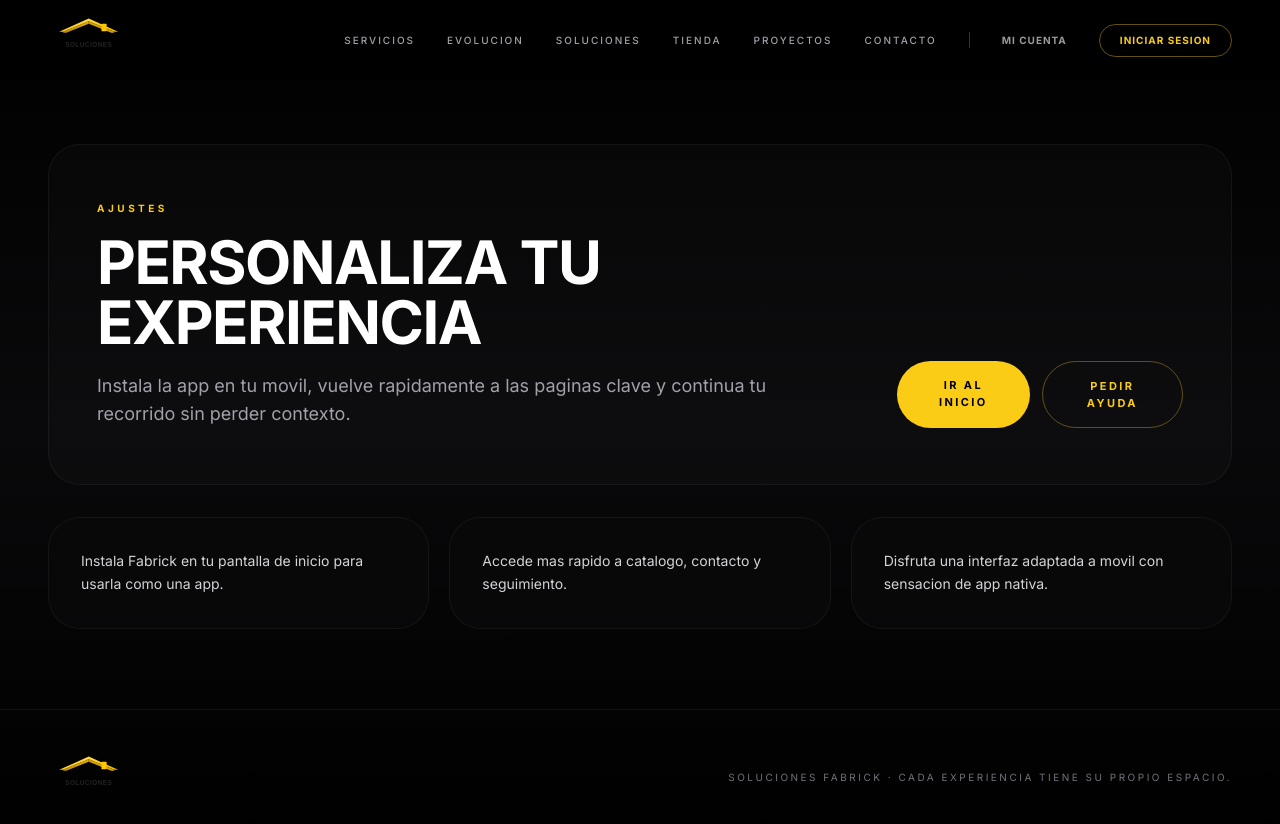
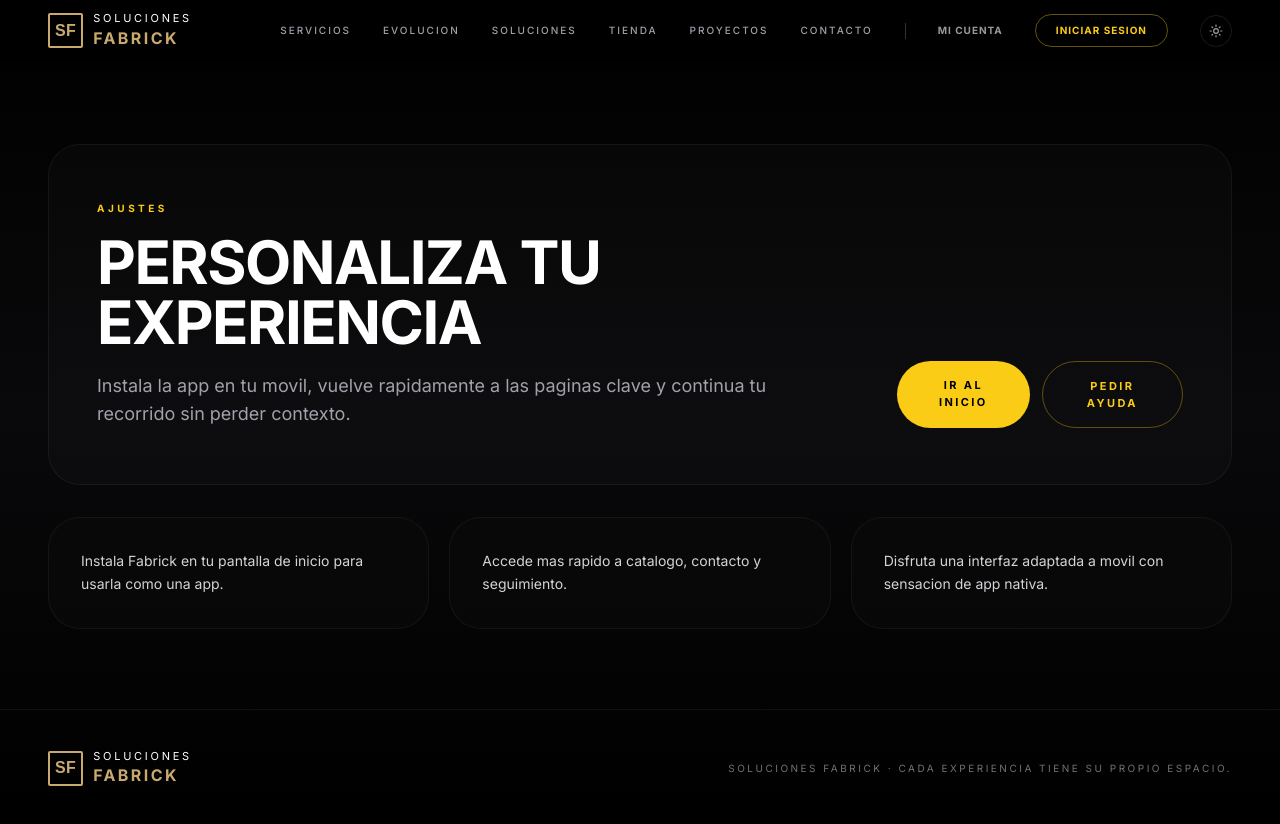
Before and after one commit to thinkfashz/solucionfabrick2.5, a Next.js app in the folder fabrick-store/fabrick-store/: page /ajustes in a window 1280 px wide. Shown: the top 824 px of the page. Built offline with nearby package versions, Linux system fonts and the light colour scheme; a web font is replaced by a local one.

Commit message:
fix: Logo + navbar + theme system corrected
Agent-Logs-Url: https://github.com/thinkfashz/solucionfabrick2.5/sessions/765603f6-3340-47ea-8039-e9d5f2595a10

Co-authored-by: thinkfashz <225802060+thinkfashz@users.noreply.github.com>

```diff
--- a/fabrick-store/fabrick-store/package.json
+++ b/fabrick-store/fabrick-store/package.json
@@ -10,14 +10,16 @@
   },
   "dependencies": {
     "@insforge/sdk": "latest",
-    "recharts": "^2.13.3",
+    "@radix-ui/react-switch": "^1.2.6",
     "animejs": "^3.2.2",
     "framer-motion": "^12.38.0",
     "gsap": "^3.12.5",
     "lucide-react": "^0.460.0",
     "next": "14.2.29",
+    "next-themes": "^0.4.6",
     "react": "^18",
-    "react-dom": "^18"
+    "react-dom": "^18",
+    "recharts": "^2.13.3"
   },
   "devDependencies": {
     "@types/animejs": "^3.1.13",
--- a/fabrick-store/fabrick-store/src/app/globals.css
+++ b/fabrick-store/fabrick-store/src/app/globals.css
@@ -4,14 +4,55 @@
 @tailwind components;
 @tailwind utilities;
 
+/* ── Theme variables ── */
+:root {
+  --bg: #f8f5f0;
+  --text: #1a1a1a;
+  --accent: #b8860b;
+}
+
+.dark {
+  --bg: #0a0a0a;
+  --text: #ffffff;
+  --accent: #c9a96e;
+}
+
 * {
   scroll-behavior: smooth;
   box-sizing: border-box;
 }
 
+html,
+body,
+header,
+nav,
+main,
+footer,
+section,
+article,
+aside,
+div,
+p,
+h1,
+h2,
+h3,
+h4,
+h5,
+h6,
+a,
+button,
+span {
+  transition: background-color 300ms ease, color 300ms ease, border-color 300ms ease;
+}
+
+html {
+  background-color: var(--bg);
+  color: var(--text);
+}
+
 body {
-  background-color: #000000;
-  color: #ffffff;
+  background-color: var(--bg);
+  color: var(--text);
   font-family: 'Inter', sans-serif;
   -webkit-font-smoothing: antialiased;
 }
@@ -315,6 +356,10 @@ body {
 }
 
 :root {
+  color-scheme: light;
+}
+
+.dark {
   color-scheme: dark;
 }
 
--- a/fabrick-store/fabrick-store/src/app/layout.tsx
+++ b/fabrick-store/fabrick-store/src/app/layout.tsx
@@ -1,6 +1,7 @@
 import type { Metadata, Viewport } from 'next';
 import './globals.css';
 import InstallAppPrompt from '@/components/InstallAppPrompt';
+import ThemeProvider from '@/components/ThemeProvider';
 
 export const metadata: Metadata = {
   title: 'FABRICK - Ingenieria Residencial de Precision',
@@ -32,15 +33,17 @@ export const viewport: Viewport = {
 
 export default function RootLayout({ children }: { children: React.ReactNode }) {
   return (
-    <html lang="es" className="scroll-smooth">
+    <html lang="es" className="scroll-smooth" suppressHydrationWarning>
       <head>
         <link rel="preconnect" href="https://fonts.googleapis.com" />
         <link rel="preconnect" href="https://fonts.gstatic.com" crossOrigin="anonymous" />
         <meta name="mobile-web-app-capable" content="yes" />
       </head>
-      <body className="bg-black text-white antialiased app-shell">
-        {children}
-        <InstallAppPrompt />
+      <body className="antialiased app-shell" style={{ backgroundColor: 'var(--bg)', color: 'var(--text)' }}>
+        <ThemeProvider>
+          {children}
+          <InstallAppPrompt />
+        </ThemeProvider>
       </body>
     </html>
   );
--- a/fabrick-store/fabrick-store/src/components/FabrickLogo.tsx
+++ b/fabrick-store/fabrick-store/src/components/FabrickLogo.tsx
@@ -12,66 +12,29 @@ export default function FabrickLogo({ className = '', animate = false, onClick }
       className={`select-none cursor-pointer group transition-all duration-300 hover:scale-[1.02] ${className}`}
       onClick={onClick}
     >
-      {/* Mobile/tablet: usar el SVG como imagen */}
-      <img
-        src="/logo-soluciones-fabrick.svg"
-        alt="Soluciones Fabrick"
-        className="block md:hidden h-12 w-auto"
-      />
+      <div className="flex items-center gap-2.5">
+        {/* SF symbol in gold */}
+        <div
+          className="flex items-center justify-center rounded-sm font-black text-base leading-none shrink-0 text-[#c9a96e] border-2 border-[#c9a96e]"
+          style={{
+            width: '2.2rem',
+            height: '2.2rem',
+            fontFamily: 'Montserrat, Poppins, Arial, sans-serif',
+            letterSpacing: '0.02em',
+          }}
+        >
+          SF
+        </div>
 
-      {/* Desktop: version vectorial nativa con relieve */}
-      <div className="hidden md:flex items-center gap-4">
-        <svg
-          viewBox="0 0 420 220"
-          className={`h-14 w-auto ${animate ? 'drop-shadow-[0_0_8px_rgba(255,199,0,0.35)]' : ''}`}
-          aria-hidden="true"
-        >
-          <defs>
-            <linearGradient id="roofTopDesktop" x1="0" y1="0" x2="1" y2="1">
-              <stop offset="0%" stopColor="#FFE17A" />
-              <stop offset="70%" stopColor="#FFC700" />
-              <stop offset="100%" stopColor="#E2AE00" />
-            </linearGradient>
-            <linearGradient id="roofSideDesktop" x1="0" y1="0" x2="0" y2="1">
-              <stop offset="0%" stopColor="#E2AE00" />
-              <stop offset="100%" stopColor="#BC8D00" />
-            </linearGradient>
-          </defs>
-
-          <g transform="translate(0,8)">
-            <path d="M 44 70 L 160 18 L 276 70 L 260 70 L 160 28 L 60 70 Z" fill="url(#roofTopDesktop)" />
-            <path d="M 60 70 L 160 28 L 160 38 L 72 74 L 60 74 Z" fill="url(#roofSideDesktop)" />
-            <path d="M 260 70 L 160 28 L 160 38 L 248 74 L 260 74 Z" fill="#CFA000" />
-            <rect x="210" y="38" width="20" height="30" rx="2.5" fill="#FFC700" />
-          </g>
-
-          <g transform="translate(0,8)">
-            <text
-              x="160"
-              y="128"
-              textAnchor="middle"
-              fontFamily="Montserrat, Poppins, Arial, sans-serif"
-              fontSize="25"
-              fontWeight="800"
-              letterSpacing="2"
-              fill="#222"
-            >
-              SOLUCIONES
-            </text>
-            <text
-              x="160"
-              y="154"
-              textAnchor="middle"
-              fontFamily="Montserrat, Poppins, Arial, sans-serif"
-              fontSize="25"
-              fontWeight="800"
-              letterSpacing="2"
-              fill="#000"
-            >
-              FABRICK
-            </text>
-          </g>
-        </svg>
+        {/* Text block */}
+        <div className="flex flex-col leading-tight">
+          <span className="text-[10px] md:text-[11px] font-normal uppercase tracking-[0.25em] text-[var(--text)]">
+            SOLUCIONES
+          </span>
+          <span className="text-sm md:text-base font-bold uppercase tracking-[0.15em] text-[#c9a96e]">
+            FABRICK
+          </span>
+        </div>
       </div>
     </div>
   );
--- a/fabrick-store/fabrick-store/src/components/Navbar.tsx
+++ b/fabrick-store/fabrick-store/src/components/Navbar.tsx
@@ -1,7 +1,9 @@
 'use client';
 
 import { useState, useEffect } from 'react';
-import { X, Menu } from 'lucide-react';
+import { X, Menu, Sun, Moon } from 'lucide-react';
+import { motion, AnimatePresence } from 'framer-motion';
+import { useTheme } from 'next-themes';
 import FabrickLogo from './FabrickLogo';
 import { navigateWithTransition } from '@/lib/routeTransition';
 
@@ -19,6 +21,12 @@ const NAV_LINKS: NavLink[] = [
 export default function Navbar() {
   const [open, setOpen] = useState(false);
   const [scrolled, setScrolled] = useState(false);
+  const [mounted, setMounted] = useState(false);
+  const { theme, setTheme } = useTheme();
+
+  useEffect(() => {
+    setMounted(true);
+  }, []);
 
   useEffect(() => {
     const onScroll = () => setScrolled(window.scrollY > 10);
@@ -38,13 +46,15 @@ export default function Navbar() {
     navigateWithTransition(href);
   };
 
+  const toggleTheme = () => setTheme(theme === 'dark' ? 'light' : 'dark');
+
   return (
     <>
       <nav
         className={`fixed top-0 left-0 w-full z-50 transition-all duration-300 py-3 px-4 md:px-12 flex justify-between items-center ${
           scrolled
             ? 'bg-black/90 backdrop-blur-xl border-b border-white/5 shadow-lg'
-            : 'bg-black/60 backdrop-blur-md'
+            : 'bg-black/80 backdrop-blur-md'
         }`}
       >
         <FabrickLogo onClick={() => handleNav('/')} />
@@ -54,9 +64,10 @@ export default function Navbar() {
             <button
               key={href}
               onClick={() => handleNav(href)}
-              className="text-[10px] font-medium uppercase tracking-[0.2em] text-zinc-400 hover:text-yellow-400 transition-colors"
+              className="relative text-[10px] font-medium uppercase tracking-[0.2em] text-zinc-400 hover:text-yellow-400 transition-colors duration-200 group"
             >
               {label}
+              <span className="absolute -bottom-0.5 left-0 w-0 h-px bg-yellow-400 group-hover:w-full transition-all duration-300" />
             </button>
           ))}
           <div className="w-px h-4 bg-white/20" />
@@ -72,21 +83,97 @@ export default function Navbar() {
           >
             Iniciar Sesion
           </button>
+
+          {/* Theme toggle */}
+          {mounted && (
+            <motion.button
+              onClick={toggleTheme}
+              className="w-8 h-8 rounded-full flex items-center justify-center text-zinc-400 hover:text-yellow-400 transition-colors border border-white/10 hover:border-yellow-400/40"
+              aria-label="Cambiar tema"
+              whileTap={{ scale: 0.85 }}
+            >
+              <AnimatePresence mode="wait">
+                {theme === 'dark' ? (
+                  <motion.span
+                    key="sun"
+                    initial={{ rotate: -90, opacity: 0 }}
+                    animate={{ rotate: 0, opacity: 1 }}
+                    exit={{ rotate: 90, opacity: 0 }}
+                    transition={{ duration: 0.2 }}
+                  >
+                    <Sun size={14} />
+                  </motion.span>
+                ) : (
+                  <motion.span
+                    key="moon"
+                    initial={{ rotate: 90, opacity: 0 }}
+                    animate={{ rotate: 0, opacity: 1 }}
+                    exit={{ rotate: -90, opacity: 0 }}
+                    transition={{ duration: 0.2 }}
+                  >
+                    <Moon size={14} />
+                  </motion.span>
+                )}
+              </AnimatePresence>
+            </motion.button>
+          )}
         </div>
 
+        <div className="lg:hidden flex items-center gap-2">
+          {/* Theme toggle mobile */}
+          {mounted && (
+            <motion.button
+              onClick={toggleTheme}
+              className="w-8 h-8 rounded-full flex items-center justify-center text-zinc-400 hover:text-yellow-400 transition-colors"
+              aria-label="Cambiar tema"
+              whileTap={{ scale: 0.85 }}
+            >
+              <AnimatePresence mode="wait">
+                {theme === 'dark' ? (
+                  <motion.span
+                    key="sun-mob"
+                    initial={{ rotate: -90, opacity: 0 }}
+                    animate={{ rotate: 0, opacity: 1 }}
+                    exit={{ rotate: 90, opacity: 0 }}
+                    transition={{ duration: 0.2 }}
+                  >
+                    <Sun size={16} />
+                  </motion.span>
+                ) : (
+                  <motion.span
+                    key="moon-mob"
+                    initial={{ rotate: 90, opacity: 0 }}
+                    animate={{ rotate: 0, opacity: 1 }}
+                    exit={{ rotate: -90, opacity: 0 }}
+                    transition={{ duration: 0.2 }}
+                  >
+                    <Moon size={16} />
+                  </motion.span>
+                )}
+              </AnimatePresence>
+            </motion.button>
+          )}
+
           <button
-          className="lg:hidden text-white hover:text-yellow-400 transition-colors p-2"
+            className="text-white hover:text-yellow-400 transition-colors p-2"
             onClick={() => setOpen(!open)}
             aria-label="Menu"
           >
             {open ? <X size={26} /> : <Menu size={26} />}
           </button>
+        </div>
       </nav>
 
-      <div
-        className={`fixed inset-0 z-40 bg-black/97 backdrop-blur-2xl flex flex-col items-center justify-center transition-transform duration-500 ease-in-out lg:hidden ${
-          open ? 'translate-x-0' : 'translate-x-full'
-        }`}
+      {/* Mobile menu — slide from top */}
+      <AnimatePresence>
+        {open && (
+          <motion.div
+            key="mobile-menu"
+            initial={{ y: '-100%', opacity: 0 }}
+            animate={{ y: 0, opacity: 1 }}
+            exit={{ y: '-100%', opacity: 0 }}
+            transition={{ duration: 0.35, ease: [0.16, 1, 0.3, 1] }}
+            className="fixed inset-0 z-40 bg-black/97 backdrop-blur-2xl flex flex-col items-center justify-center lg:hidden"
           >
             <div className="flex flex-col gap-0 text-center w-full px-8">
               {[
@@ -96,23 +183,31 @@ export default function Navbar() {
                 { label: 'Mi Cuenta', href: '/mi-cuenta' },
                 { label: 'Ajustes', href: '/ajustes' },
                 { label: 'Checkout', href: '/checkout' },
-          ].map(({ label, href }) => (
-            <button
+              ].map(({ label, href }, i) => (
+                <motion.button
                   key={`${label}-${href}`}
+                  initial={{ opacity: 0, y: 20 }}
+                  animate={{ opacity: 1, y: 0 }}
+                  transition={{ delay: 0.05 + i * 0.04, duration: 0.3 }}
                   onClick={() => handleNav(href)}
                   className="text-xl font-light uppercase tracking-[0.2em] text-white hover:text-yellow-400 active:text-yellow-400 transition-colors w-full py-5 border-b border-white/5"
                 >
                   {label}
-            </button>
+                </motion.button>
               ))}
-          <button
+              <motion.button
+                initial={{ opacity: 0, y: 20 }}
+                animate={{ opacity: 1, y: 0 }}
+                transition={{ delay: 0.5, duration: 0.3 }}
                 onClick={() => handleNav('/auth')}
                 className="mt-6 py-5 bg-yellow-400 text-black font-bold uppercase text-sm tracking-widest rounded-full hover:bg-white transition-all w-full text-center block"
               >
                 Iniciar Sesion
-          </button>
+              </motion.button>
             </div>
-      </div>
+          </motion.div>
+        )}
+      </AnimatePresence>
     </>
   );
 }
--- /dev/null
+++ b/fabrick-store/fabrick-store/src/components/ThemeProvider.tsx
@@ -0,0 +1,17 @@
+'use client';
+
+import { ThemeProvider as NextThemesProvider } from 'next-themes';
+import type { ReactNode } from 'react';
+
+export default function ThemeProvider({ children }: { children: ReactNode }) {
+  return (
+    <NextThemesProvider
+      attribute="class"
+      defaultTheme="dark"
+      enableSystem={false}
+      storageKey="fabrick-theme"
+    >
+      {children}
+    </NextThemesProvider>
+  );
+}
--- a/fabrick-store/fabrick-store/tailwind.config.js
+++ b/fabrick-store/fabrick-store/tailwind.config.js
@@ -1,5 +1,6 @@
 /** @type {import('tailwindcss').Config} */
 module.exports = {
+  darkMode: 'class',
   content: [
     './src/pages/**/*.{js,ts,jsx,tsx,mdx}',
     './src/components/**/*.{js,ts,jsx,tsx,mdx}',
```
Also changed, not shown: 1 other file (tests, documents, lock files or other folders). Lines whose indentation alone changed are shown as unchanged.
